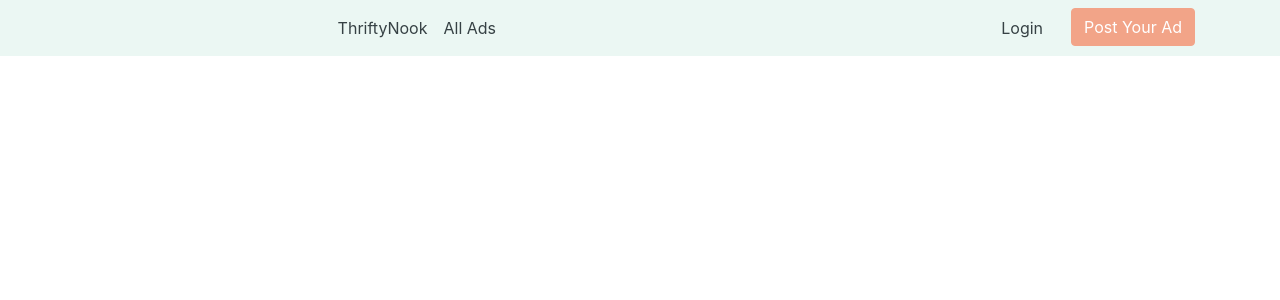
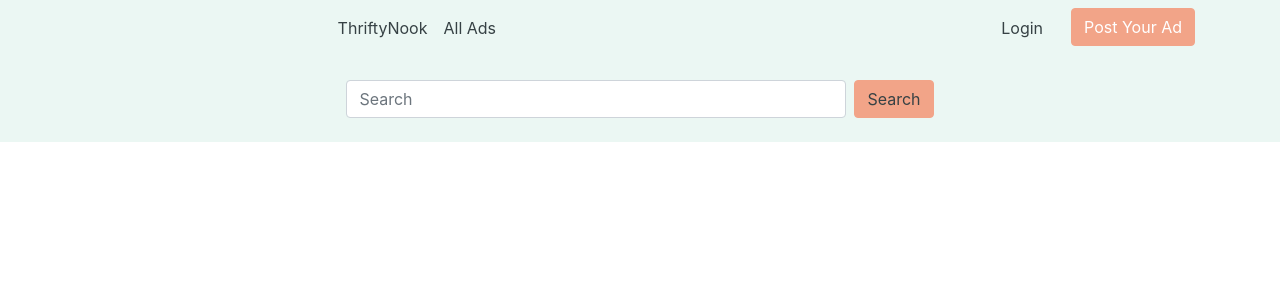
Before and after one commit to AshiiiGA/ThriftyNook, a Node project: template views/index.ejs in a window 1280 px wide. Shown: the top 300 px of the page. Run offline with Node 20 templates, Linux system fonts and the light colour scheme; the template is opened without the code that fills it: most values are stand-ins (such as "Sample title", 1, 10 or a date in 2020); some libraries are stand-ins or nearby versions.

Commit message:
UserStory 3.1: Create Search Bar

```diff
--- a/public/css/style.css
+++ b/public/css/style.css
@@ -1,10 +1,10 @@
 /* Change the background color of the navigation bar */
-nav.navbar.bg-dark {
+nav.navbar.bg-dark, nav.navbar.navbar-light {
     background-color: #EBF7F3 !important;
 }
 
 /* Change the text color of the navigation links */
-nav.navbar a.nav-link {
+nav.navbar a.nav-link, .btn.btn-outline-success {
     color: #364144 !important;
 }
 
@@ -15,22 +15,22 @@ nav.navbar a.nav-link {
 
   /* Style for the navigation links when hovered */
   .nav-link:hover {
-    color: #F2A488; /* Change to your desired hover color */
-    transform: scale(1.1); /* Increase size on hover (adjust as needed) */
+    color: #F2A488;
+    transform: scale(1.1);
   }
 
   /* Style for the navigation links when clicked */
   .nav-link:active {
-    color: #FF5733; /* Change to your desired active (clicked) color */
+    color: #FF5733;
   }
 
   /* Add margin-right to the Login link to create space */
 .login-link {
-    margin-right: 20px; /* Adjust the value to control the spacing */
+    margin-right: 20px;
   }
-  /* Style for the button in its normal state */
+
 /* Style for the button in its normal state */
-.btn-primary.custom-btn {
+.btn-primary.custom-btn, .btn.btn-outline-success{
     background-color: #F2A488 !important;
     border-color: #F2A488 !important;
   }
@@ -40,3 +40,8 @@ nav.navbar a.nav-link {
     background-color: #518678   !important;
     border-color: #518678   !important;
   }
+
+/* Custom width for the search box */
+.custom-search-box {
+    width: 500px !important;
+  }
--- a/server.js
+++ b/server.js
@@ -6,6 +6,12 @@ const session = require("express-session");
 
 const app = express();
 const PORT = process.env.PORT || 3000;
+
+//database connection
+mongoose.connect(process.env.DB_URI, {useNewUrlParser: true, useUnifiedTopology: true});
+const db = mongoose.connection;
+db.on("error", (error) => console.log(error));
+db.once("open", ()=> console.log("connected to the database!"));
 
 app.use(express.static('public'));
 //middelwares
--- a/views/index.ejs
+++ b/views/index.ejs
@@ -1,2 +1,3 @@
 <%- include('layouts/header') %>
+<%- include('layouts/searchbar') %>
 <%- include('layouts/footer') %>
--- /dev/null
+++ b/views/layouts/searchbar.ejs
@@ -0,0 +1,9 @@
+<nav class="navbar navbar-light bg-light">
+    <div class="container"> <!-- Add a container to center the content -->
+      <!-- Add margin to the form -->
+      <form class="form-inline mx-auto mt-3 mb-3"> <!-- Center the form and add space -->
+        <input class="form-control custom-search-box mr-sm-2" type="search" placeholder="Search" aria-label="Search">
+        <button class="btn btn-outline-success my-2 my-sm-0" type="submit">Search</button>
+      </form>
+    </div>
+  </nav>
```
